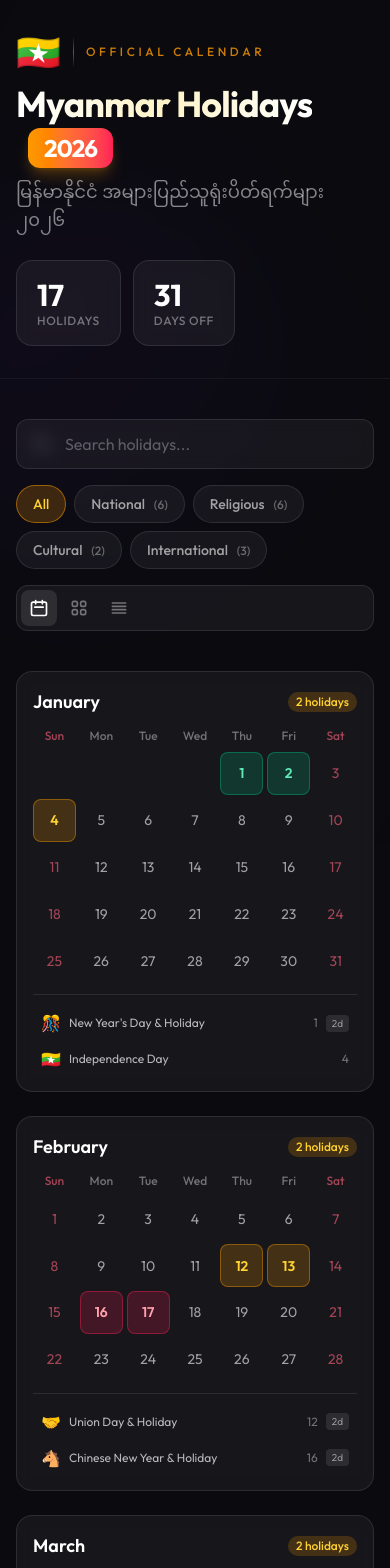
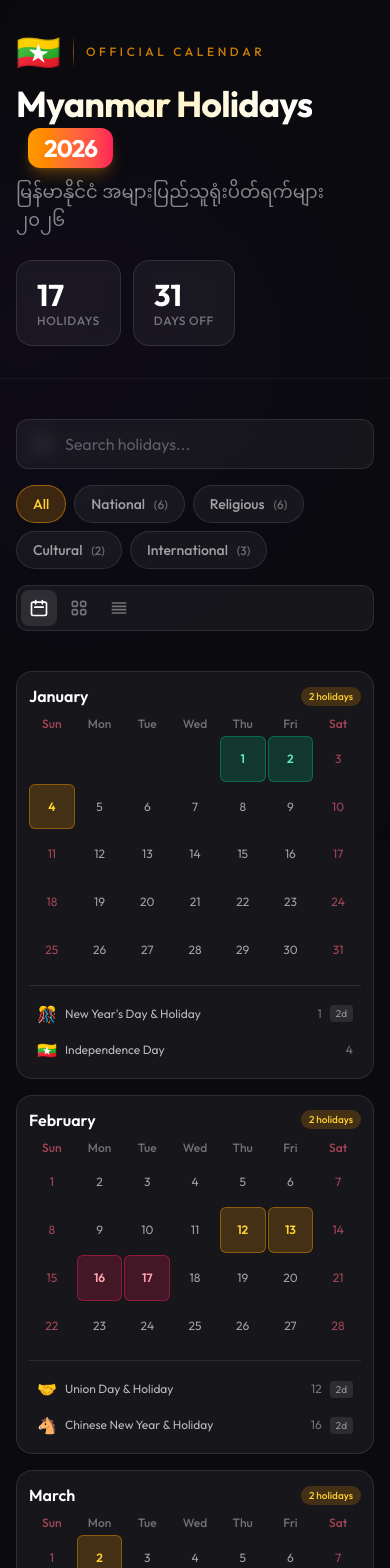
Before and after one commit to AungMyoKyaw/myanmar-public-holidays-2026, a SvelteKit app: page / in a window 390 px wide. Shown: the top 1568 px of the page. Built offline with nearby package versions, Linux system fonts and the light colour scheme.

Commit message:
feat: improve responsive design and SEO
- Add responsive breakpoints to calendar view (mobile, tablet, desktop, wide)
- Add Open Graph meta tags for social sharing
- Add Twitter card meta tags
- Add JSON-LD structured data for SEO
- Add mobile and PWA meta tags
- Improve keyword coverage

```diff
--- a/src/lib/components/CalendarView.svelte
+++ b/src/lib/components/CalendarView.svelte
@@ -64,21 +64,22 @@
 </script>
 
 <div class="calendar-container">
-	<div class="grid gap-6 lg:grid-cols-3 md:grid-cols-2 grid-cols-1">
+	<!-- Responsive grid: 1 col mobile, 2 cols tablet, 3 cols desktop, 4 cols wide -->
+	<div class="grid gap-4 grid-cols-1 sm:grid-cols-2 lg:grid-cols-3 xl:grid-cols-4 2xl:gap-6">
 		{#each months as monthName, monthIndex}
 			{@const daysInMonth = getDaysInMonth(monthIndex, year)}
 			{@const firstDay = getFirstDayOfMonth(monthIndex, year)}
 			{@const monthHolidays = holidays.filter((h) => new Date(h.startDate).getMonth() === monthIndex)}
 
 			<div
-				class="rounded-2xl border border-white/10 bg-white/5 p-4 backdrop-blur-sm transition-all hover:border-white/20 hover:bg-white/[0.07]"
+				class="rounded-2xl border border-white/10 bg-white/5 p-3 sm:p-4 backdrop-blur-sm transition-all hover:border-white/20 hover:bg-white/[0.07]"
 			>
 				<!-- Month header -->
-				<div class="mb-3 flex items-center justify-between">
-					<h3 class="text-lg font-semibold text-white">{monthName}</h3>
+				<div class="mb-2 sm:mb-3 flex items-center justify-between">
+					<h3 class="text-base sm:text-lg font-semibold text-white">{monthName}</h3>
 					{#if monthHolidays.length > 0}
 						<span
-							class="rounded-full bg-amber-500/20 px-2 py-0.5 text-xs font-medium text-amber-300"
+							class="rounded-full bg-amber-500/20 px-2 py-0.5 text-[10px] sm:text-xs font-medium text-amber-300"
 						>
 							{monthHolidays.length} {monthHolidays.length === 1 ? 'holiday' : 'holidays'}
 						</span>
@@ -86,7 +87,7 @@
 				</div>
 
 				<!-- Week day headers -->
-				<div class="mb-2 grid grid-cols-7 gap-1">
+				<div class="mb-1 sm:mb-2 grid grid-cols-7 gap-0.5 sm:gap-1">
 					{#each weekDays as day, i}
 						<div
 							class="text-center text-xs font-medium {isWeekend(i)
@@ -99,7 +100,7 @@
 				</div>
 
 				<!-- Calendar grid -->
-				<div class="grid grid-cols-7 gap-1">
+				<div class="grid grid-cols-7 gap-0.5 sm:gap-1">
 					<!-- Empty cells for days before first of month -->
 					{#each Array(firstDay) as _, i}
 						<div class="aspect-square"></div>
@@ -115,7 +116,7 @@
 						{@const colors = primaryHoliday ? categoryColors[primaryHoliday.category] : null}
 
 						<button
-							class="group relative aspect-square rounded-lg text-sm transition-all
+							class="group relative aspect-square rounded-md sm:rounded-lg text-xs sm:text-sm transition-all
 								{isToday(monthIndex, day)
 								? 'ring-2 ring-amber-500 ring-offset-1 ring-offset-[#0a0a0f]'
 								: ''}
--- a/src/routes/+page.svelte
+++ b/src/routes/+page.svelte
@@ -54,17 +54,73 @@
 </script>
 
 <svelte:head>
+	<!-- Primary Meta Tags -->
 	<title>Myanmar Public Holidays 2026 | မြန်မာနိုင်ငံ အများပြည်သူရုံးပိတ်ရက်များ</title>
+	<meta name="title" content="Myanmar Public Holidays 2026 | မြန်မာနိုင်ငံ အများပြည်သူရုံးပိတ်ရက်များ" />
 	<meta
 		name="description"
-		content="Complete list of 32 official public holidays in Myanmar for 2026, including Thingyan, Independence Day, and religious festivals."
+		content="Complete list of 32 official public holidays in Myanmar for 2026. Plan your year with Thingyan (9 days), Independence Day, Union Day, Thadingyut, and more. Includes calendar view, filtering, and bilingual support."
 	/>
+	<meta name="keywords" content="Myanmar holidays 2026, Myanmar public holidays, Thingyan 2026, Burma holidays, မြန်မာရုံးပိတ်ရက်, သင်္ကြန်, Independence Day Myanmar, Union Day, Thadingyut, Buddhist holidays" />
+	<meta name="author" content="Myanmar Holidays" />
+	<meta name="robots" content="index, follow" />
+	<link rel="canonical" href="https://myanmar-holidays-2026.vercel.app" />
+
+	<!-- Open Graph / Facebook -->
+	<meta property="og:type" content="website" />
+	<meta property="og:url" content="https://myanmar-holidays-2026.vercel.app" />
+	<meta property="og:title" content="Myanmar Public Holidays 2026 🇲🇲" />
+	<meta property="og:description" content="Plan your year with the complete list of 32 official public holidays in Myanmar for 2026. Features calendar view, Thingyan dates (Apr 11-19), and bilingual support." />
+	<meta property="og:image" content="https://myanmar-holidays-2026.vercel.app/og-image.png" />
+	<meta property="og:image:width" content="1200" />
+	<meta property="og:image:height" content="630" />
+	<meta property="og:locale" content="en_US" />
+	<meta property="og:locale:alternate" content="my_MM" />
+	<meta property="og:site_name" content="Myanmar Holidays 2026" />
+
+	<!-- Twitter -->
+	<meta name="twitter:card" content="summary_large_image" />
+	<meta name="twitter:url" content="https://myanmar-holidays-2026.vercel.app" />
+	<meta name="twitter:title" content="Myanmar Public Holidays 2026 🇲🇲" />
+	<meta name="twitter:description" content="Plan your year with the complete list of 32 official public holidays in Myanmar for 2026. Features calendar view, Thingyan dates (Apr 11-19), and bilingual support." />
+	<meta name="twitter:image" content="https://myanmar-holidays-2026.vercel.app/og-image.png" />
+
+	<!-- Mobile & PWA -->
+	<meta name="viewport" content="width=device-width, initial-scale=1.0, maximum-scale=5.0" />
+	<meta name="theme-color" content="#0a0a0f" />
+	<meta name="apple-mobile-web-app-capable" content="yes" />
+	<meta name="apple-mobile-web-app-status-bar-style" content="black-translucent" />
+	<meta name="apple-mobile-web-app-title" content="MM Holidays 2026" />
+
+	<!-- Fonts -->
 	<link rel="preconnect" href="https://fonts.googleapis.com" />
 	<link rel="preconnect" href="https://fonts.gstatic.com" crossorigin="anonymous" />
 	<link
 		href="https://fonts.googleapis.com/css2?family=Outfit:wght@300;400;500;600;700;800&family=Noto+Sans+Myanmar:wght@400;500;600;700&display=swap"
 		rel="stylesheet"
 	/>
+
+	<!-- Structured Data for SEO -->
+	{@html `<script type="application/ld+json">
+	{
+		"@context": "https://schema.org",
+		"@type": "WebApplication",
+		"name": "Myanmar Public Holidays 2026",
+		"description": "Complete list of 32 official public holidays in Myanmar for 2026",
+		"url": "https://myanmar-holidays-2026.vercel.app",
+		"applicationCategory": "UtilitiesApplication",
+		"operatingSystem": "Any",
+		"offers": {
+			"@type": "Offer",
+			"price": "0",
+			"priceCurrency": "USD"
+		},
+		"author": {
+			"@type": "Organization",
+			"name": "Myanmar Holidays"
+		}
+	}
+	</script>`}
 </svelte:head>
 
 <div class="min-h-screen bg-[#0a0a0f] text-white">
```
